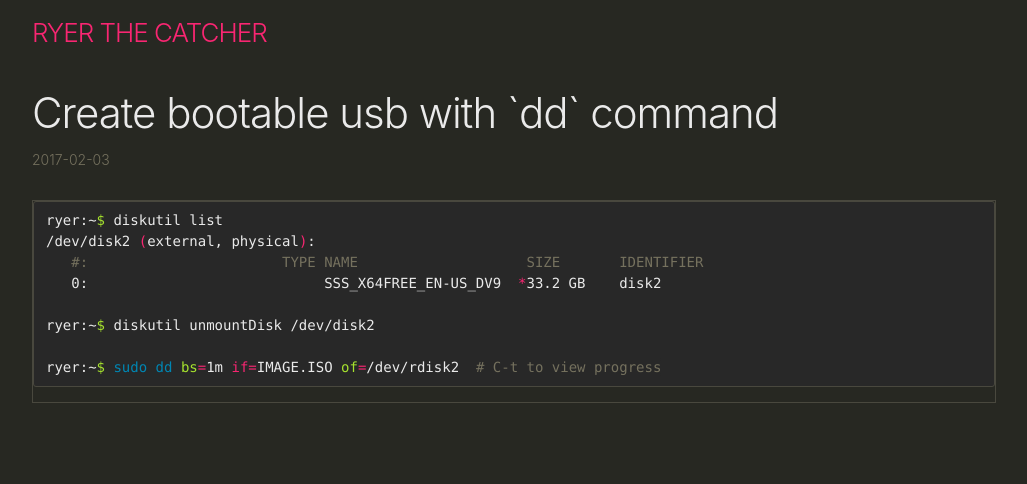
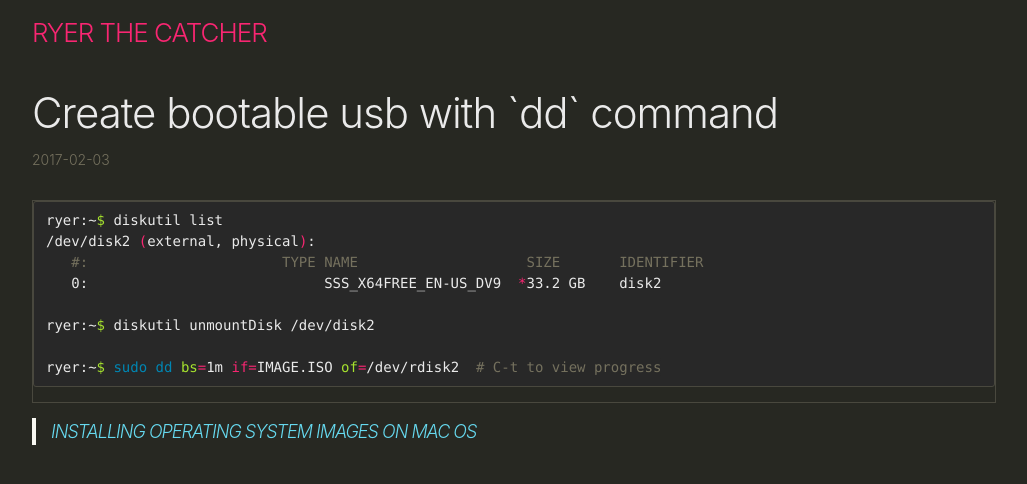
Before and after one commit to ryerh/ryerh.github.io, a Jekyll site: the page built from _posts/2017-02-03-create-bootable-usb-with-dd-command.markdown, in a window 1280 px wide. Shown: the top 484 px of the page, without its empty margins (126-1153 px from the left). Built offline with Jekyll 4.4.1, drawn with Linux system fonts in a browser that asks for light colours.

Commit message:
Updated Create Bootable Usb With Dd Command

````diff
--- a/_posts/2017-02-03-create-bootable-usb-with-dd-command.markdown
+++ b/_posts/2017-02-03-create-bootable-usb-with-dd-command.markdown
@@ -14,3 +14,5 @@ ryer:~$ diskutil unmountDisk /dev/disk2
 
 ryer:~$ sudo dd bs=1m if=IMAGE.ISO of=/dev/rdisk2  # C-t to view progress
 ```
+
+> [INSTALLING OPERATING SYSTEM IMAGES ON MAC OS](https://www.raspberrypi.org/documentation/installation/installing-images/mac.md)
````
